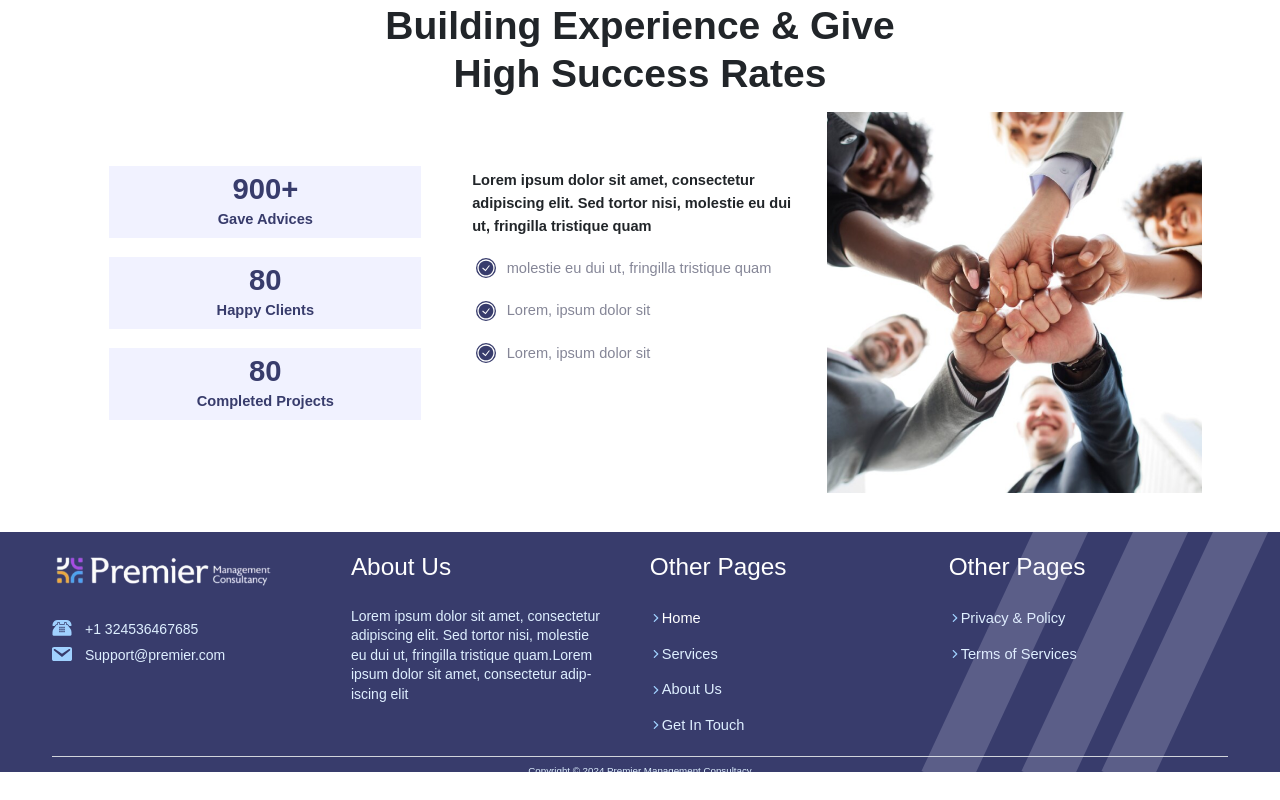
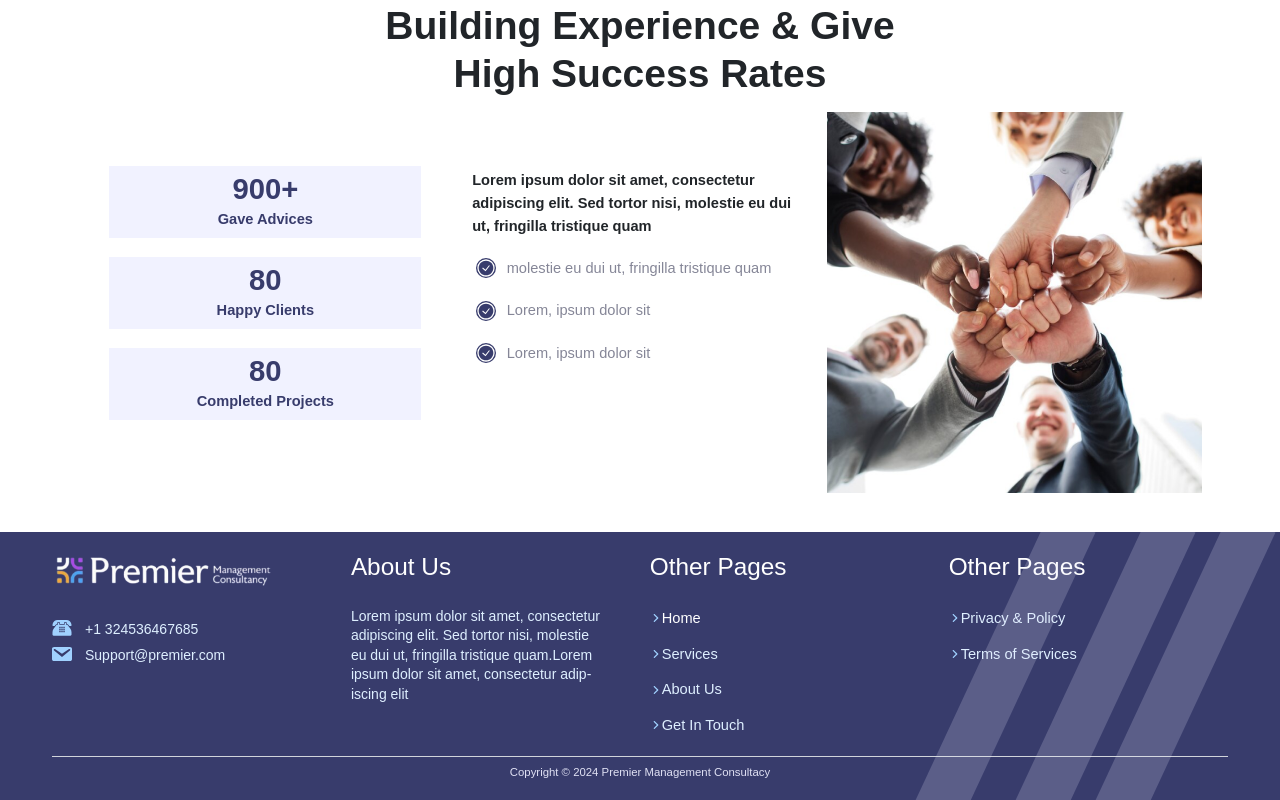
Before and after one commit to muaz2522/premier-management-company-admin, a React (Vite) app: page / in a window 1280 px wide. Shown: the part 2306-3106 px from the top of the page. Before the commit the page ends 3078 px from the top, so only its background shows below. Built offline with nearby package versions, Linux system fonts and the light colour scheme; a web font is replaced by a local one.

Commit message:
code comitted

```diff
--- a/src/components/login/VerificationCode.jsx
+++ b/src/components/login/VerificationCode.jsx
@@ -30,7 +30,7 @@ function VerificationForm() {
   return (
     <form onSubmit={handleSubmit(onSubmit)} className="mb-28">
       <PhoneInput register={register} errors={errors} Icon={Icons.PasswordIcon} />
-      <ButtonLink link="/reset" text="Next" className="py-1 mt-2 px-20"/>
+      <ButtonLink link="/reset" text="Next" className="py-1 mt-2 px-20" classLink="text-white"/>
     </form>
   );
 }
--- a/src/layout/Footer.jsx
+++ b/src/layout/Footer.jsx
@@ -4,7 +4,8 @@ import * as Icons from '../assets/icons';
 
 function Footer() {
     return (
-        <footer className='bg-base-color relative md:h-[240px] md:truncate'>
+        //md:h-[240px]
+        <footer className='bg-base-color relative md:truncate'>
             <div>
                 <div className="footer-section1 hidden custom-min:hidden md:block"></div>
                 <div className="footer-section2 hidden custom-min:hidden md:block"></div>
@@ -55,7 +56,7 @@ function Footer() {
                             <Link className='hover:underline text-lg text-footer-color' to="/">Terms of Services</Link></span>
                     </div>
                 </div>
-                <p className='text-center text-xs text-footer-color pt-2'>Copyright © 2024 Premier Management Consultacy</p>
+                <p className='text-center text-sm text-dashboard-color pt-2'>Copyright © 2024 Premier Management Consultacy</p>
             </div>
         </footer>
     )
```
